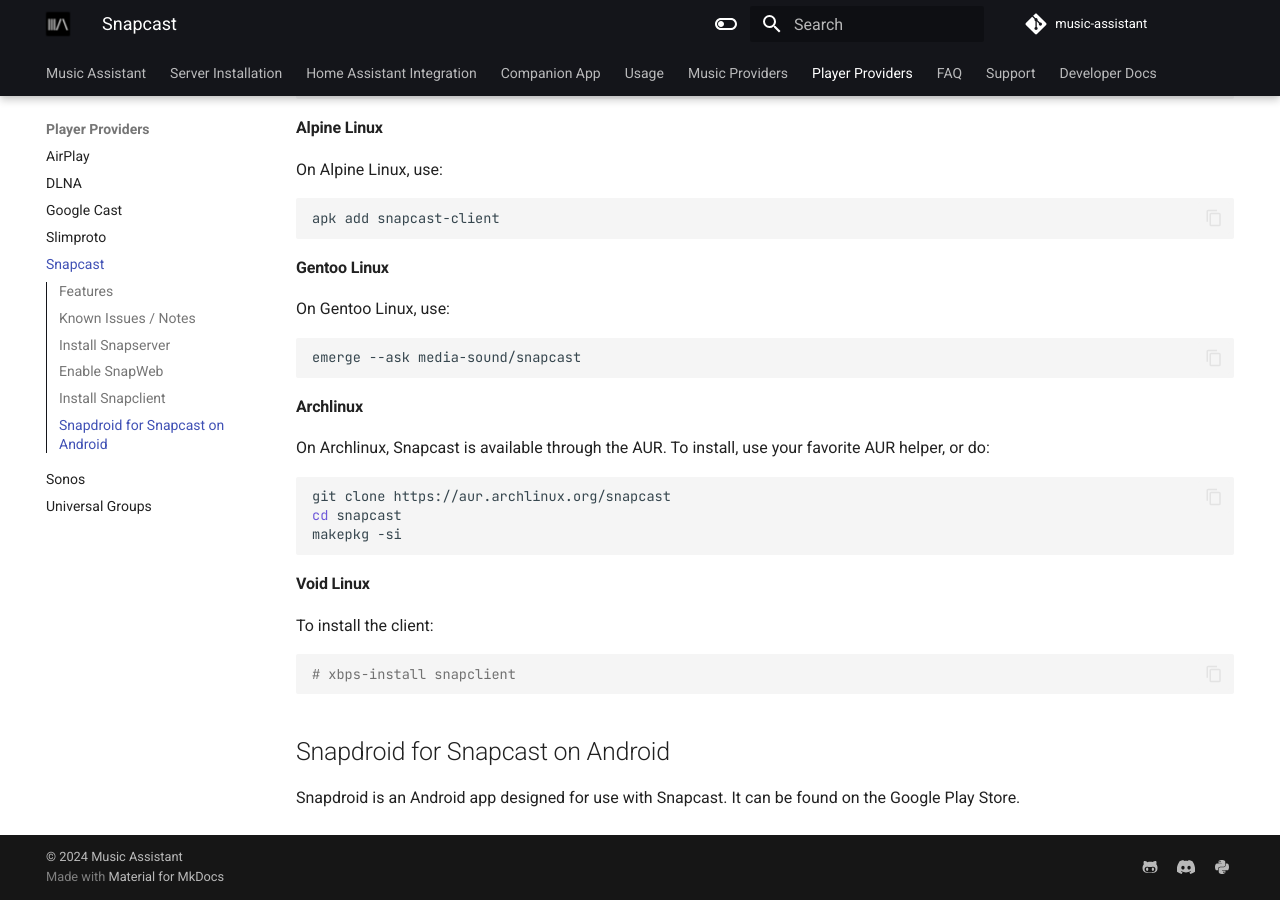
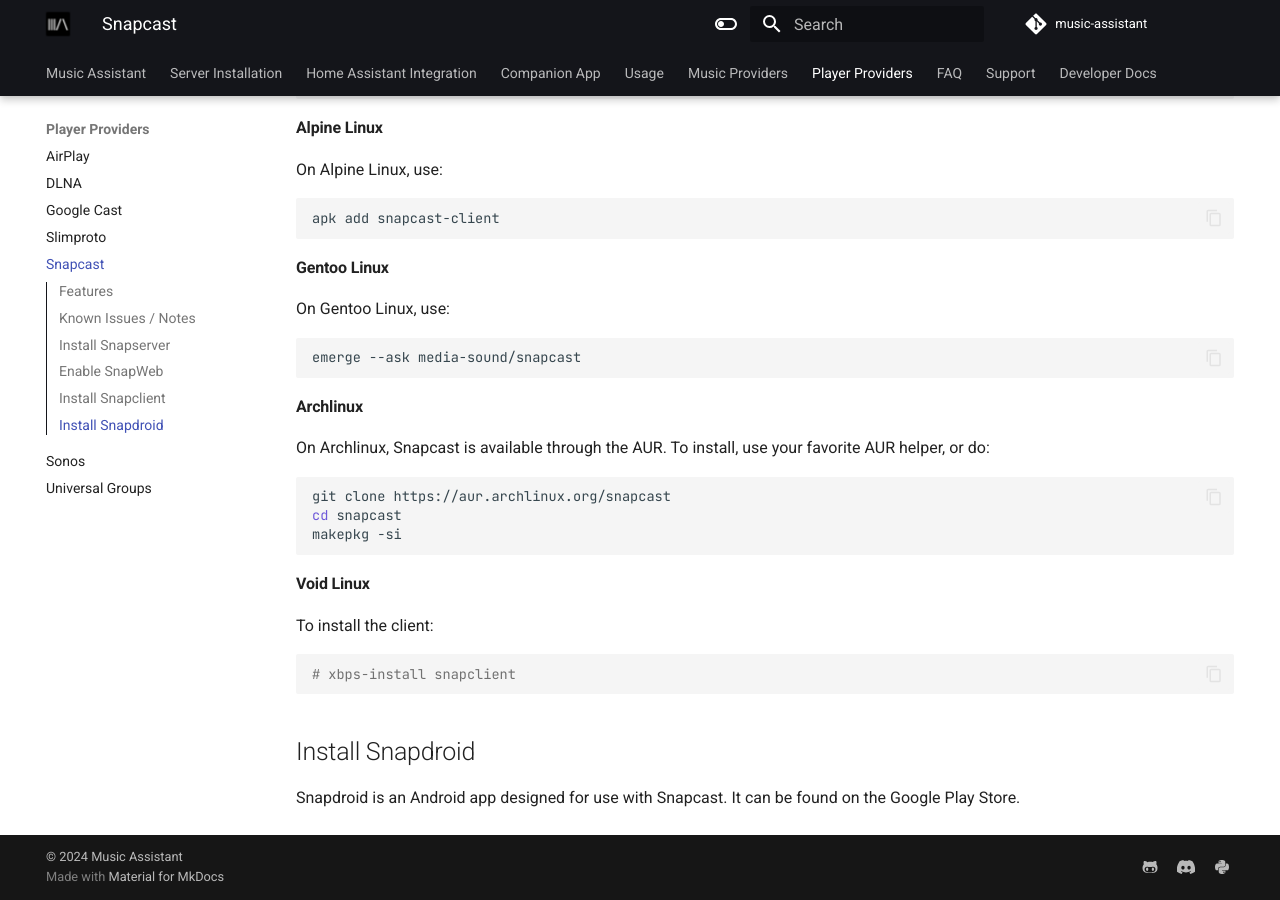
Before and after one commit to pwbriggs/music-assistant.github.io, an MkDocs documentation site: the page built from docs/player-support/snapcast.md, in a window 1280 px wide and 900 px high, scrolled down 4491 px. Built offline with MkDocs 1.6.1 and Material for MkDocs 9.7.7, drawn with Linux system fonts in a browser that asks for light colours.

Commit message:
Make heading similar to others

````diff
--- a/docs/player-support/snapcast.md
+++ b/docs/player-support/snapcast.md
@@ -187,6 +187,6 @@
 # xbps-install snapclient
 ```
 
-## Snapdroid for Snapcast on Android
+## Install Snapdroid
 
 Snapdroid is an Android app designed for use with Snapcast. It can be found on the Google Play Store.
````
